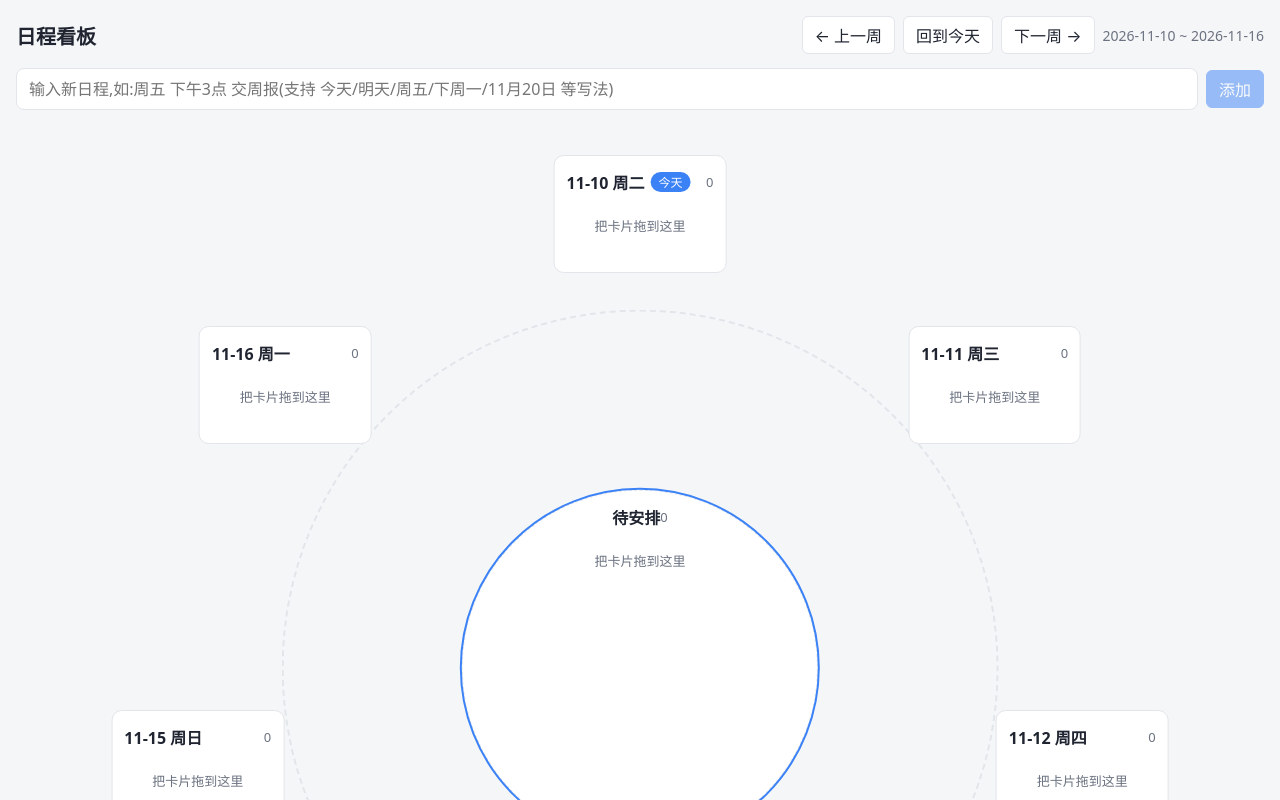
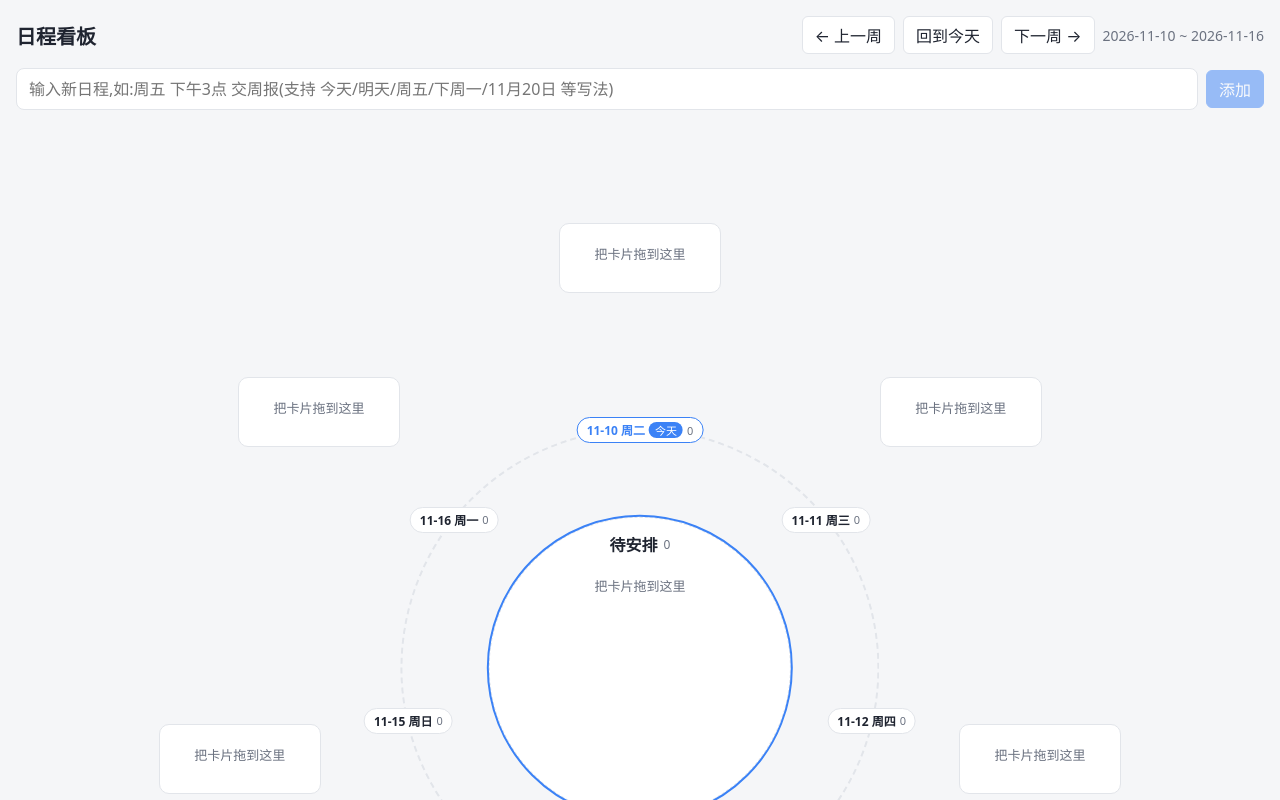
Before and after one commit to ice-lemon41/schedule-board, a React (Vite) app: page / in a window 1280 px wide. Shown: the top 800 px of the page. Built offline with nearby package versions, Linux system fonts and the light colour scheme.

Commit message:
收窄时间轴环:日期标签直接写在环上(今天在正上方),事项面板挂环外圈,中心圆缩小

```diff
--- a/src/features/board/Board.tsx
+++ b/src/features/board/Board.tsx
@@ -15,15 +15,18 @@ interface Props {
   onMoveTo: (id: string, targetKey: string, targetIndex: number) => void
 }
 
-/** 7 天在环上的位置(容器百分比):窗口首日=今天在正上方,顺时针排列 */
-const RING_RADIUS = 42 // 锚点到中心的距离(%)
-const DAY_POSITIONS: CSSProperties[] = Array.from({ length: 7 }, (_, i) => {
-  const theta = (i / 7) * 2 * Math.PI
+/** 环半径(容器百分比):内环写时间轴标签,外环挂事项面板 */
+const LABEL_RADIUS = 22
+const PANEL_RADIUS = 38
+
+/** 窗口第 index 天在环上的位置:今天(首日)在正上方,顺时针排列 */
+function ringPosition(index: number, radius: number): CSSProperties {
+  const theta = (index / 7) * 2 * Math.PI
   return {
-    '--x': `${(50 + RING_RADIUS * Math.sin(theta)).toFixed(2)}%`,
-    '--y': `${(50 - RING_RADIUS * Math.cos(theta)).toFixed(2)}%`,
+    '--x': `${(50 + radius * Math.sin(theta)).toFixed(2)}%`,
+    '--y': `${(50 - radius * Math.cos(theta)).toFixed(2)}%`,
   } as CSSProperties
-})
+}
 
 export function Board({ buckets, focusKey, onFocus, onToggleDone, onEdit, onDelete, onMoveTo }: Props) {
   // 位移 6px 才触发拖拽:普通点击仍然可以打开编辑
@@ -40,27 +43,38 @@ export function Board({ buckets, focusKey, onFocus, onToggleDone, onEdit, onDele
     onMoveTo(String(event.active.id), target.key, target.index)
   }
 
+  const inbox = buckets.find((b) => b.key === INBOX_KEY)
+  const days = buckets.filter((b) => b.key !== INBOX_KEY)
+
   return (
     <DndContext sensors={sensors} onDragEnd={onDragEnd}>
       <div className="radial">
-        {buckets.map((bucket, index) => {
-          const isCenter = bucket.key === INBOX_KEY
-          // buckets 固定为 [待安排, ...7天];天面板取环上位置,待安排居中
-          const style = isCenter ? undefined : DAY_POSITIONS[index - 1]
-          return (
+        {inbox && (
+          <BoardColumn
+            key={inbox.key}
+            bucket={inbox}
+            variant="inbox"
+            focused={inbox.key === focusKey}
+            onFocus={onFocus}
+            onToggleDone={onToggleDone}
+            onEdit={onEdit}
+            onDelete={onDelete}
+          />
+        )}
+        {days.map((bucket, index) => (
           <BoardColumn
             key={bucket.key}
             bucket={bucket}
-              center={isCenter}
-              style={style}
+            variant="day"
+            labelStyle={ringPosition(index, LABEL_RADIUS)}
+            panelStyle={ringPosition(index, PANEL_RADIUS)}
             focused={bucket.key === focusKey}
             onFocus={onFocus}
             onToggleDone={onToggleDone}
             onEdit={onEdit}
             onDelete={onDelete}
           />
-          )
-        })}
+        ))}
       </div>
     </DndContext>
   )
--- a/src/features/board/BoardColumn.tsx
+++ b/src/features/board/BoardColumn.tsx
@@ -1,16 +1,17 @@
 import { useDroppable } from '@dnd-kit/core'
 import { SortableContext, verticalListSortingStrategy } from '@dnd-kit/sortable'
 import type { CSSProperties } from 'react'
-import { INBOX_KEY, type BoardBucket } from '../../core/buckets'
+import type { BoardBucket } from '../../core/buckets'
 import { isToday } from '../../core/dateUtils'
 import { ItemCard } from './ItemCard'
 
 interface Props {
   bucket: BoardBucket
-  /** 中心圆(待安排桶)样式 */
-  center?: boolean
-  /** 环上位置(天面板);center 时不传 */
-  style?: CSSProperties
+  variant: 'inbox' | 'day'
+  /** 时间轴标签在环上的位置(day) */
+  labelStyle?: CSSProperties
+  /** 事项面板在环外圈的位置(day) */
+  panelStyle?: CSSProperties
   focused: boolean
   onFocus: (key: string) => void
   onToggleDone: (id: string) => void
@@ -18,30 +19,69 @@ interface Props {
   onDelete: (id: string) => void
 }
 
-export function BoardColumn({ bucket, center = false, style, focused, onFocus, onToggleDone, onEdit, onDelete }: Props) {
+export function BoardColumn({
+  bucket,
+  variant,
+  labelStyle,
+  panelStyle,
+  focused,
+  onFocus,
+  onToggleDone,
+  onEdit,
+  onDelete,
+}: Props) {
   const { setNodeRef, isOver } = useDroppable({ id: bucket.key, data: { isColumn: true } })
-  const today = bucket.key !== INBOX_KEY && isToday(bucket.key)
+  const today = variant === 'day' && isToday(bucket.key)
+
+  const cards = (
+    <>
+      {bucket.items.map((item) => (
+        <ItemCard key={item.id} item={item} onToggleDone={onToggleDone} onEdit={onEdit} onDelete={onDelete} />
+      ))}
+      {bucket.items.length === 0 && <p className="bucket__empty">把卡片拖到这里</p>}
+    </>
+  )
+
+  if (variant === 'inbox') {
+    return (
+      <section className={`inbox${focused ? ' inbox--focused' : ''}${isOver ? ' inbox--over' : ''}`}>
+        <button type="button" className="inbox__header" aria-pressed={focused} onClick={() => onFocus(bucket.key)}>
+          <span className="inbox__title">{bucket.label}</span>
+          <span className="bucket__count">{bucket.items.length}</span>
+        </button>
+        <SortableContext items={bucket.items.map((item) => item.id)} strategy={verticalListSortingStrategy}>
+          <div className="inbox__body" ref={setNodeRef}>
+            {cards}
+          </div>
+        </SortableContext>
+      </section>
+    )
+  }
 
   return (
-    <section
-      className={`column${center ? ' column--center' : ''}${focused ? ' column--focused' : ''}${isOver ? ' column--over' : ''}`}
-      style={style}
-    >
-      <button type="button" className="column__header" aria-pressed={focused} onClick={() => onFocus(bucket.key)}>
-        <span className="column__label">
-          {bucket.label}
-          {today && <span className="column__today">今天</span>}
-        </span>
-        <span className="column__count">{bucket.items.length}</span>
+    <div className="radial__day">
+      <button
+        type="button"
+        className={`ring__label${today ? ' ring__label--today' : ''}${focused ? ' ring__label--focused' : ''}`}
+        style={labelStyle}
+        aria-pressed={focused}
+        onClick={() => onFocus(bucket.key)}
+      >
+        <span className="ring__text">{bucket.label}</span>
+        {today && <span className="ring__badge">今天</span>}
+        <span className="bucket__count">{bucket.items.length}</span>
       </button>
-      <SortableContext items={bucket.items.map((item) => item.id)} strategy={verticalListSortingStrategy}>
-        <div className="column__body" ref={setNodeRef}>
-          {bucket.items.map((item) => (
-            <ItemCard key={item.id} item={item} onToggleDone={onToggleDone} onEdit={onEdit} onDelete={onDelete} />
-          ))}
-          {bucket.items.length === 0 && <p className="column__empty">把卡片拖到这里</p>}
-        </div>
-      </SortableContext>
-    </section>
+      <section
+        className={`day-panel${focused ? ' day-panel--focused' : ''}${isOver ? ' day-panel--over' : ''}`}
+        style={panelStyle}
+        aria-label={bucket.label}
+      >
+        <SortableContext items={bucket.items.map((item) => item.id)} strategy={verticalListSortingStrategy}>
+          <div className="day-panel__body" ref={setNodeRef}>
+            {cards}
+          </div>
+        </SortableContext>
+      </section>
+    </div>
   )
 }
--- a/src/index.css
+++ b/src/index.css
@@ -121,7 +121,7 @@ button:disabled {
   color: var(--muted);
 }
 
-/* —— 看板(径向:7 天围一圈,待安排居中) —— */
+/* —— 看板(径向:时间轴环 + 环外事项 + 中心待安排) —— */
 
 .radial {
   position: relative;
@@ -130,13 +130,13 @@ button:disabled {
   margin: 18px auto 0;
 }
 
-/* 装饰环:7 天的锚点轨迹 */
+/* 时间轴环:日期标签所在的圆(直径 44%,收窄) */
 .radial::before {
   content: '';
   position: absolute;
   left: 50%;
   top: 50%;
-  width: 66%;
+  width: 44%;
   aspect-ratio: 1;
   transform: translate(-50%, -50%);
   border: 2px dashed var(--border);
@@ -144,55 +144,144 @@ button:disabled {
   pointer-events: none;
 }
 
-.column {
-  background: var(--surface);
-  border: 1px solid var(--border);
-  border-radius: 10px;
-  padding: 8px;
-  display: flex;
-  flex-direction: column;
+/* 每天的「环上标签 + 环外面板」;桌面端展开成 .radial 的直接子级以便绝对定位 */
+.radial__day {
+  display: contents;
 }
 
-/* 天面板:定位在环外侧,事项多时内部滚动 */
-.radial .column {
+/* 时间轴标签:写在环上 */
+.ring__label {
   position: absolute;
   left: var(--x, 50%);
   top: var(--y, 50%);
   transform: translate(-50%, -50%);
-  width: clamp(150px, 16%, 190px);
-  max-height: 27%;
+  display: inline-flex;
+  align-items: center;
+  gap: 4px;
+  padding: 3px 9px;
+  border-radius: 999px;
+  font-size: 12px;
+  font-weight: 600;
+  white-space: nowrap;
+  z-index: 1;
 }
 
-.radial .column .column__body {
+.ring__label--today {
+  border-color: var(--accent);
+  color: var(--accent);
+}
+
+.ring__label--focused {
+  outline: 2px solid var(--accent);
+}
+
+.ring__badge {
+  font-size: 11px;
+  font-weight: 400;
+  color: #fff;
+  background: var(--accent);
+  border-radius: 999px;
+  padding: 0 6px;
+}
+
+.ring__label .bucket__count {
+  font-size: 11px;
+}
+
+/* 事项面板:挂在环的外圈,与同角度的时间轴标签对齐 */
+.day-panel {
+  position: absolute;
+  left: var(--x, 50%);
+  top: var(--y, 50%);
+  transform: translate(-50%, -50%);
+  width: clamp(140px, 15%, 176px);
+  max-height: 22%;
+  display: flex;
+  flex-direction: column;
+  background: var(--surface);
+  border: 1px solid var(--border);
+  border-radius: 10px;
+  padding: 6px;
+}
+
+.day-panel--focused {
+  outline: 2px solid var(--accent);
+}
+
+.day-panel--over {
+  background: var(--surface-over);
+}
+
+.day-panel__body {
   flex: 1;
-  min-height: 64px;
+  min-height: 56px;
   overflow-y: auto;
+  display: flex;
+  flex-direction: column;
+  gap: 8px;
+  padding: 2px 0;
 }
 
 /* 中心圆:待安排 */
-.radial .column--center {
+.inbox {
+  position: absolute;
   left: 50%;
   top: 50%;
-  width: 33%;
+  transform: translate(-50%, -50%);
+  width: 28%;
   aspect-ratio: 1;
   border-radius: 50%;
-  border-style: dashed;
+  border: 1px dashed var(--border);
+  background: var(--surface);
+  display: flex;
+  flex-direction: column;
   align-items: center;
-  justify-content: flex-start;
-  max-height: none;
+  padding: 10px 0;
 }
 
-.radial .column--center .column__header {
-  justify-content: center;
-  flex-wrap: wrap;
+.inbox--focused {
+  outline: 2px solid var(--accent);
 }
 
-.radial .column--center .column__body {
-  width: 78%;
-  min-height: 0;
+.inbox--over {
+  background: var(--surface-over);
 }
 
-/* 窄屏退回网格(圆环在小屏放不下):待安排占整行置顶 */
+.inbox__header {
+  display: flex;
+  align-items: center;
+  gap: 6px;
+  border: none;
+  background: none;
+  padding: 4px 0 8px;
+  font-weight: 600;
+}
+
+.inbox__body {
+  width: 74%;
+  flex: 1;
+  min-height: 0;
+  overflow-y: auto;
+  display: flex;
+  flex-direction: column;
+  gap: 8px;
+}
+
+.bucket__count {
+  color: var(--muted);
+  font-weight: 400;
+  font-size: 12px;
+}
+
+.bucket__empty {
+  margin: 0;
+  padding: 12px 4px;
+  color: var(--muted);
+  font-size: 13px;
+  text-align: center;
+}
+
+/* 窄屏退回网格(圆环在小屏放不下):标签与面板恢复上下排列 */
 @media (max-width: 860px) {
   .radial {
     aspect-ratio: auto;
@@ -205,28 +294,50 @@ button:disabled {
     display: none;
   }
 
-  .radial .column {
+  .radial__day {
+    display: block;
+  }
+
+  .ring__label {
+    position: static;
+    transform: none;
+    width: 100%;
+    justify-content: center;
+  }
+
+  .day-panel {
     position: static;
     transform: none;
     width: auto;
     max-height: none;
     min-height: 140px;
+    margin-top: 6px;
   }
 
-  .radial .column .column__body {
+  .day-panel__body {
+    overflow-y: visible;
     min-height: 64px;
   }
 
-  .radial .column--center {
+  .inbox {
+    position: static;
+    transform: none;
     grid-column: 1 / -1;
+    width: auto;
     aspect-ratio: auto;
-    width: auto;
     border-radius: 10px;
     border-style: solid;
+    align-items: stretch;
+    padding: 8px;
   }
 
-  .radial .column--center .column__body {
+  .inbox__header {
+    justify-content: center;
+  }
+
+  .inbox__body {
     width: auto;
+    overflow-y: visible;
   }
 }
 
@@ -235,66 +346,9 @@ button:disabled {
     grid-template-columns: 1fr;
   }
 
-  .radial .column {
+  .day-panel {
     min-height: 120px;
   }
-}
-
-.column--focused {
-  outline: 2px solid var(--accent);
-}
-
-.column--over {
-  background: var(--surface-over);
-}
-
-.column__header {
-  display: flex;
-  justify-content: space-between;
-  align-items: center;
-  width: 100%;
-  border: none;
-  background: none;
-  padding: 6px 4px;
-  font-weight: 600;
-  text-align: left;
-}
-
-.column__label {
-  display: flex;
-  gap: 6px;
-  align-items: center;
-}
-
-.column__today {
-  font-size: 12px;
-  font-weight: 400;
-  color: #fff;
-  background: var(--accent);
-  border-radius: 999px;
-  padding: 1px 8px;
-}
-
-.column__count {
-  color: var(--muted);
-  font-weight: 400;
-  font-size: 13px;
-}
-
-.column__body {
-  display: flex;
-  flex-direction: column;
-  gap: 8px;
-  min-height: 64px;
-  padding: 4px 2px;
-}
-
-.column__empty {
-  margin: 0;
-  padding: 12px 4px;
-  color: var(--muted);
-  font-size: 13px;
-  text-align: center;
 }
 
 /* —— 卡片 —— */
```
Also changed, not shown: 1 other file (tests, documents, lock files or other folders). Lines whose indentation alone changed are shown as unchanged.
